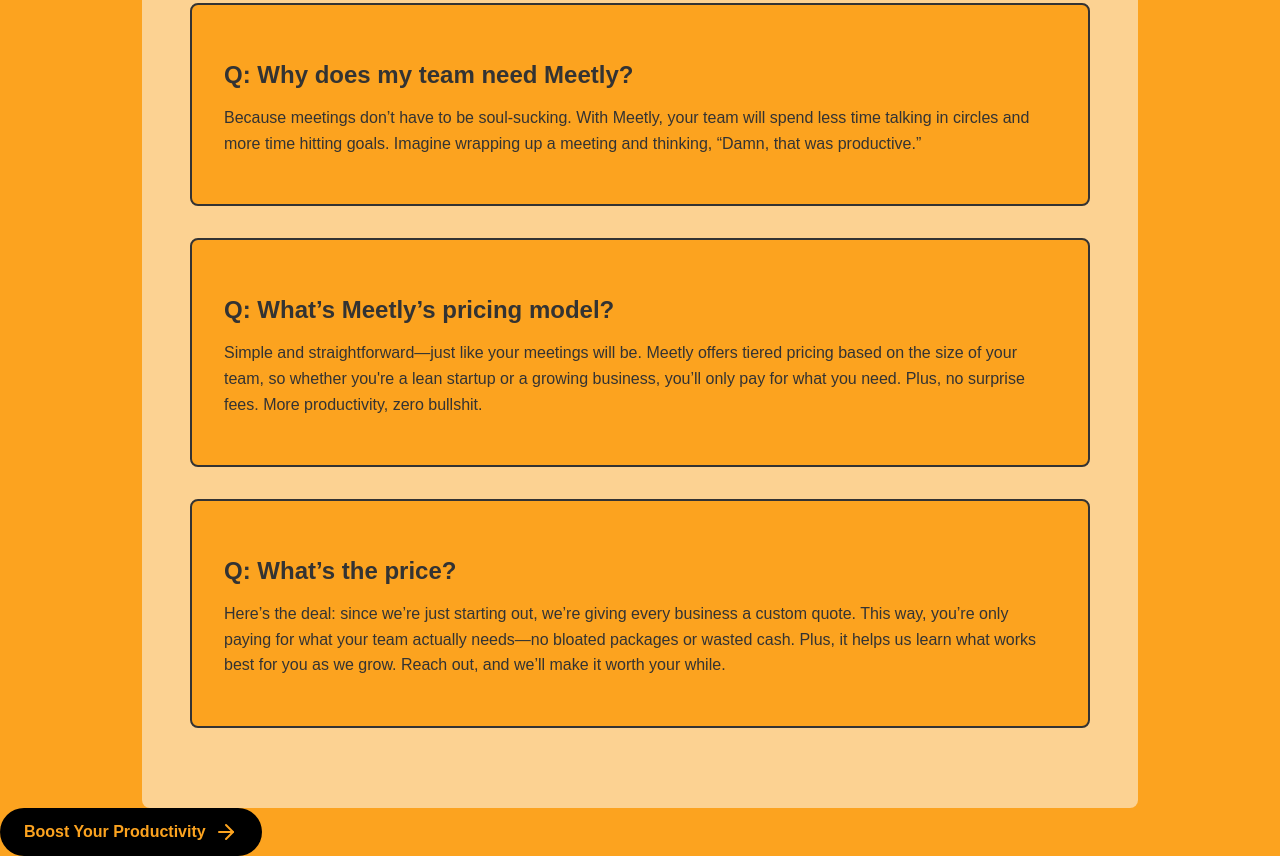
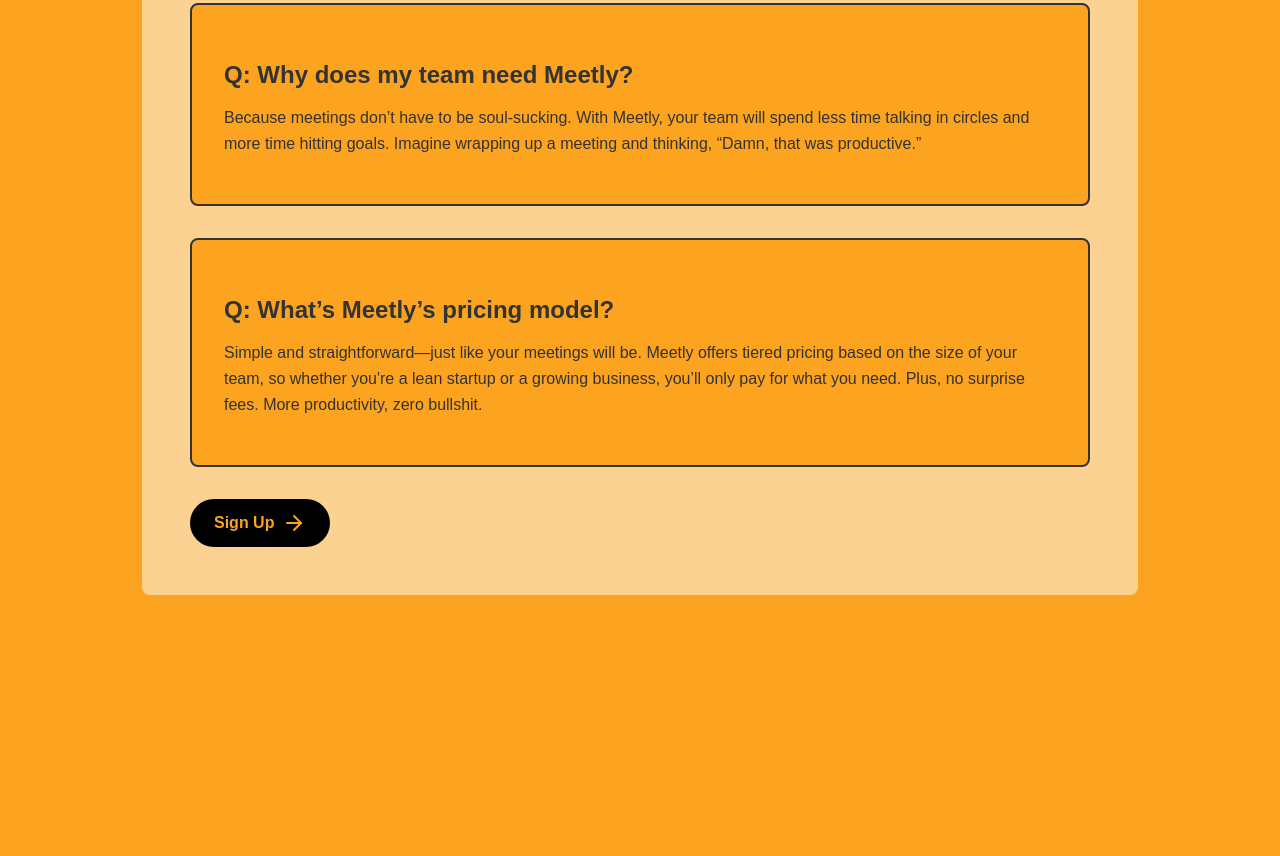
Before and after one commit to Nimrodrool/MeetMate, a plain HTML site: page index.html in a window 1280 px wide. Shown: the part 2633-3489 px from the top of the page. After the commit the page ends 3228 px from the top, so only its background shows below. Drawn offline with Linux system fonts and the light colour scheme.

Commit message:
Update index.html

```diff
--- a/index.html
+++ b/index.html
@@ -121,18 +121,12 @@
       Simple and straightforward—just like your meetings will be. Meetly offers tiered pricing based on the size of your team, so whether you're a lean startup or a growing business, you’ll only pay for what you need. Plus, no surprise fees. More productivity, zero bullshit.
     </p>
   </div>
-
-  <div class="faq-item">
-    <h3>Q: What’s the price?</h3>
-    <p>
-      Here’s the deal: since we’re just starting out, we’re giving every business a custom quote. This way, you’re only paying for what your team actually needs—no bloated packages or wasted cash. Plus, it helps us learn what works best for you as we grow. Reach out, and we’ll make it worth your while.
-    </p>
-  </div>
-</section>
-                <a href="#cta" class="cta-button">
-                    Boost Your Productivity
+    <a href="#cta" class="cta-button">
+                    Sign Up
                     <svg xmlns="http://www.w3.org/2000/svg" width="24" height="24" viewBox="0 0 24 24" fill="none" stroke="currentColor" stroke-width="2" stroke-linecap="round" stroke-linejoin="round" class="arrow-right"><line x1="5" y1="12" x2="19" y2="12"></line><polyline points="12 5 19 12 12 19"></polyline></svg>
                 </a>
+</section>
+
     <script src="script.js"></script>
 </body>
 </html>
```
